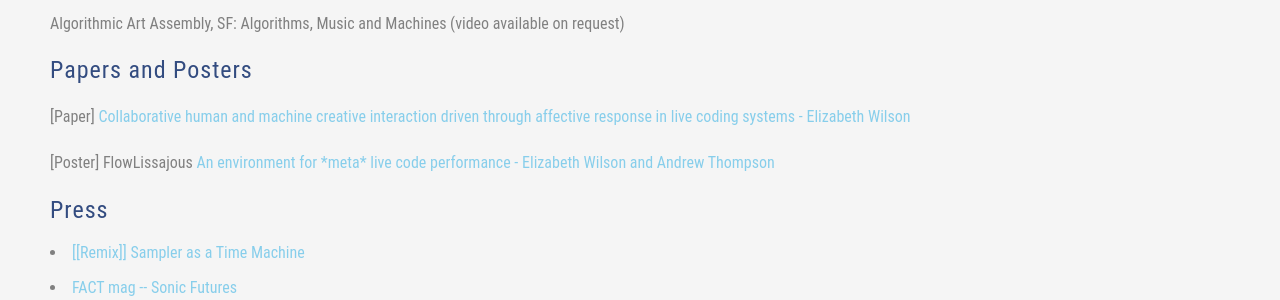
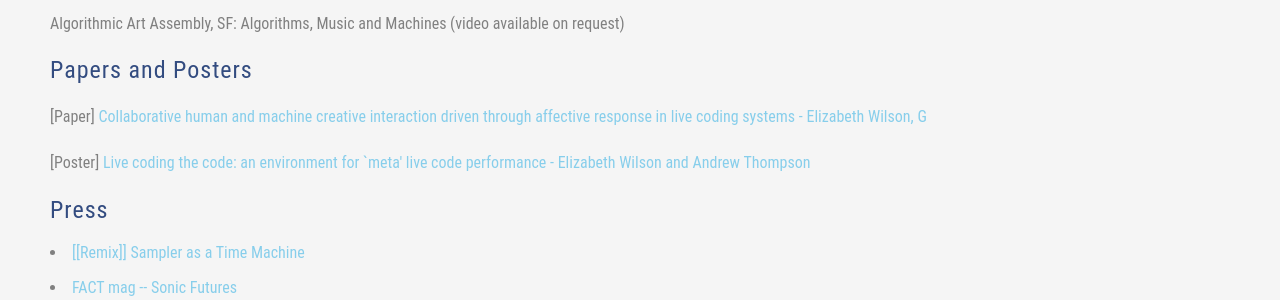
Before and after one commit to lwlsn/lwlsn.github.io, a Jekyll site: the page index.html, which Jekyll copies as it is, in a window 1280 px wide. Shown: the part 490-790 px from the top of the page. Built offline with Jekyll 4.4.1, drawn with Linux system fonts in a browser that asks for light colours.

Commit message:
Update index.html

```diff
--- a/index.html
+++ b/index.html
@@ -55,11 +55,11 @@ and examine new ways of interfacing with musical algorithms.
 
 <p>
 	[Paper] <a href="https://live-interfaces.github.io/liveinterfaces2020/assets/papers/ICLI2020_paper_52.pdf"> Collaborative human and machine creative interaction driven through
-		affective response in live coding systems - Elizabeth Wilson </a>
+		affective response in live coding systems - Elizabeth Wilson, G </a>
 </p>
 
 <p>
-	[Poster] FlowLissajous <a href="https://zenodo.org/record/3939279#.X6q3CFcYBQI"> An environment for *meta* live code performance - Elizabeth Wilson and Andrew Thompson </a>
+	[Poster]  <a href="https://zenodo.org/record/3939279#.X6q3CFcYBQI"> Live coding the code: an environment for `meta' live code performance - Elizabeth Wilson and Andrew Thompson </a>
 
 
 
```
